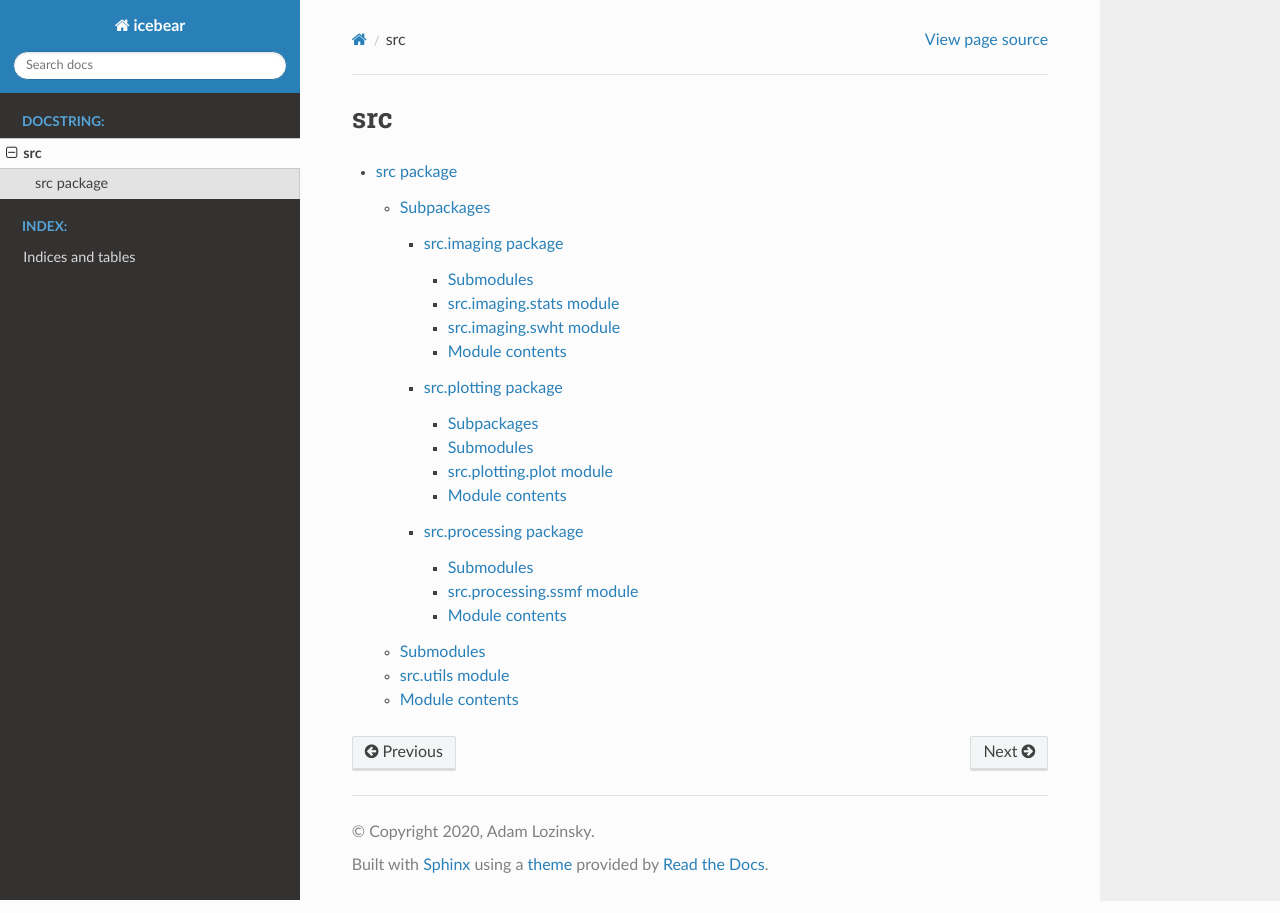
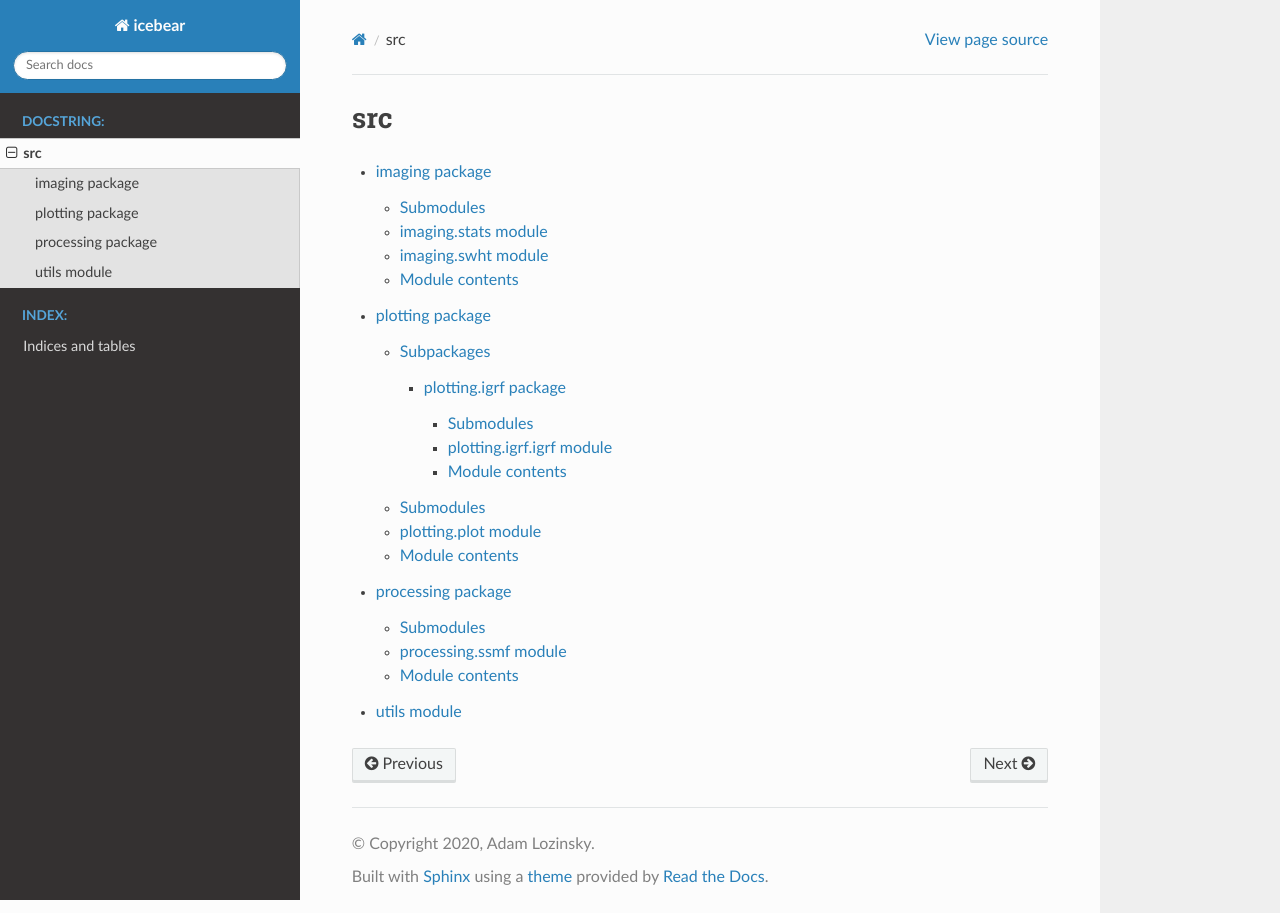
Before and after one commit to Lozzy-Bear/icebear, a Sphinx documentation site: the page built from docs/modules.rst, in a window 1280 px wide. Built offline with Sphinx 7.4.7 and the Read the Docs theme 2.0.0, drawn with Linux system fonts in a browser that asks for light colours; pages that are not in the unit, such as notebooks, are missing from menus.

Commit message:
trying to fix autodoc

```diff
--- a/docs/modules.rst
+++ b/docs/modules.rst
@@ -4,4 +4,7 @@
 .. toctree::
    :maxdepth: 4
 
-   src
+   imaging
+   plotting
+   processing
+   utils
--- /dev/null
+++ b/docs/plotting.igrf.rst
@@ -0,0 +1,22 @@
+plotting.igrf package
+=====================
+
+Submodules
+----------
+
+plotting.igrf.igrf module
+-------------------------
+
+.. automodule:: plotting.igrf.igrf
+   :members:
+   :undoc-members:
+   :show-inheritance:
+
+
+Module contents
+---------------
+
+.. automodule:: plotting.igrf
+   :members:
+   :undoc-members:
+   :show-inheritance:
--- a/docs/src.plotting.rst
+++ b/docs/plotting.rst
@@ -1,5 +1,5 @@
-src.plotting package
-====================
+plotting package
+================
 
 Subpackages
 -----------
@@ -7,15 +7,15 @@ Subpackages
 .. toctree::
    :maxdepth: 4
 
-   src.plotting.igrf
+   plotting.igrf
 
 Submodules
 ----------
 
-src.plotting.plot module
-------------------------
+plotting.plot module
+--------------------
 
-.. automodule:: src.plotting.plot
+.. automodule:: plotting.plot
    :members:
    :undoc-members:
    :show-inheritance:
@@ -24,7 +24,7 @@ src.plotting.plot module
 Module contents
 ---------------
 
-.. automodule:: src.plotting
+.. automodule:: plotting
    :members:
    :undoc-members:
    :show-inheritance:
--- a/docs/src.processing.rst
+++ b/docs/processing.rst
@@ -1,13 +1,13 @@
-src.processing package
-======================
+processing package
+==================
 
 Submodules
 ----------
 
-src.processing.ssmf module
---------------------------
+processing.ssmf module
+----------------------
 
-.. automodule:: src.processing.ssmf
+.. automodule:: processing.ssmf
    :members:
    :undoc-members:
    :show-inheritance:
@@ -16,7 +16,7 @@ src.processing.ssmf module
 Module contents
 ---------------
 
-.. automodule:: src.processing
+.. automodule:: processing
    :members:
    :undoc-members:
    :show-inheritance:
--- a/docs/src.rst
+++ /dev/null
@@ -1,32 +0,0 @@
-src package
-===========
-
-Subpackages
------------
-
-.. toctree::
-   :maxdepth: 4
-
-   src.imaging
-   src.plotting
-   src.processing
-
-Submodules
-----------
-
-src.utils module
-----------------
-
-.. automodule:: src.utils
-   :members:
-   :undoc-members:
-   :show-inheritance:
-
-
-Module contents
----------------
-
-.. automodule:: src
-   :members:
-   :undoc-members:
-   :show-inheritance:
```
Also changed, not shown: docs/imaging.rst (added, +30 -0 lines), docs/src.imaging.rst (deleted, +0 -30 lines), docs/src.plotting.igrf.rst (deleted, +0 -22 lines), docs/utils.rst (added, +7 -0 lines), __init__.py (deleted), src/__init__.py (deleted).
